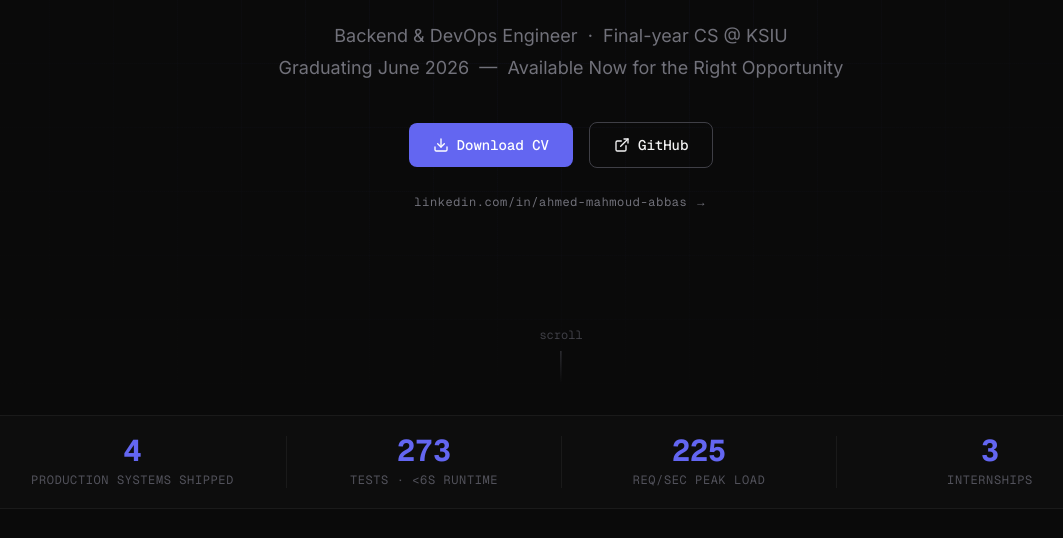
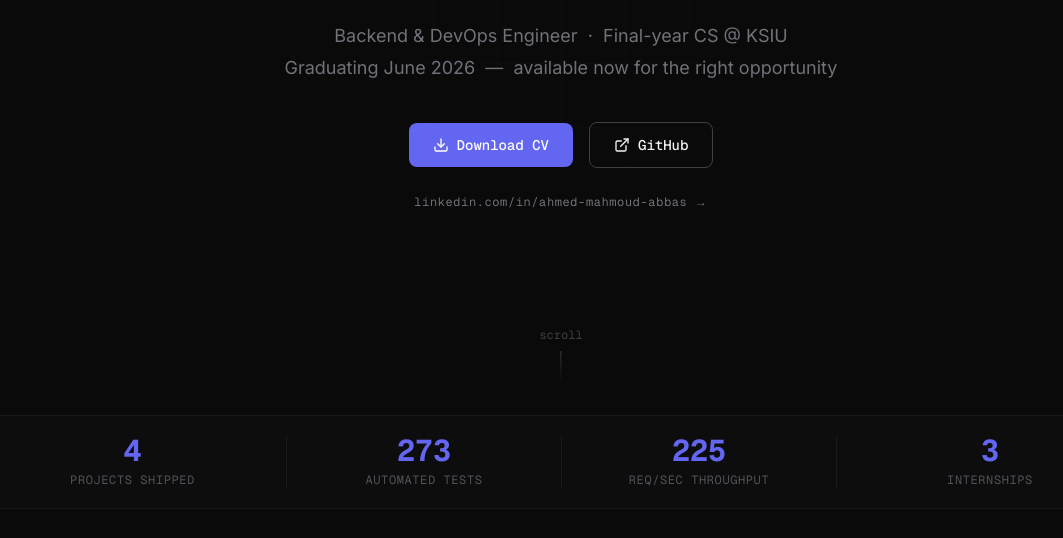
Before and after one commit to ahmed-145/portfolio, a Next.js app: page / in a window 1280 px wide. Shown: the part 385-923 px from the top of the page, without its empty margins (79-1142 px from the left). Built offline with nearby package versions, Linux system fonts and the light colour scheme.

Commit message:
fix: sharper metric labels, consistent lowercase availability copy

```diff
--- a/components/Hero.tsx
+++ b/components/Hero.tsx
@@ -37,7 +37,7 @@ export default function Hero() {
         {/* Fix 2: Two intentional lines — no orphaned text */}
         <p className="mt-6 text-[#71717a] text-base md:text-lg mx-auto leading-relaxed text-center">
           <span className="block">Backend &amp; DevOps Engineer &nbsp;·&nbsp; Final-year CS @ KSIU</span>
-          <span className="block mt-1">Graduating June 2026 &nbsp;—&nbsp; Available Now for the Right Opportunity</span>
+          <span className="block mt-1">Graduating June 2026 &nbsp;—&nbsp; available now for the right opportunity</span>
         </p>
 
         {/* CTA Buttons */}
--- a/components/MetricsBar.tsx
+++ b/components/MetricsBar.tsx
@@ -2,9 +2,9 @@
 import { useInView } from "@/hooks/useInView";
 
 const stats = [
-  { value: "4", label: "production systems shipped" },
-  { value: "273", label: "tests · <6s runtime" },
-  { value: "225", label: "req/sec peak load" },
+  { value: "4", label: "projects shipped" },
+  { value: "273", label: "automated tests" },
+  { value: "225", label: "req/sec throughput" },
   { value: "3", label: "internships" },
 ];
 
```
